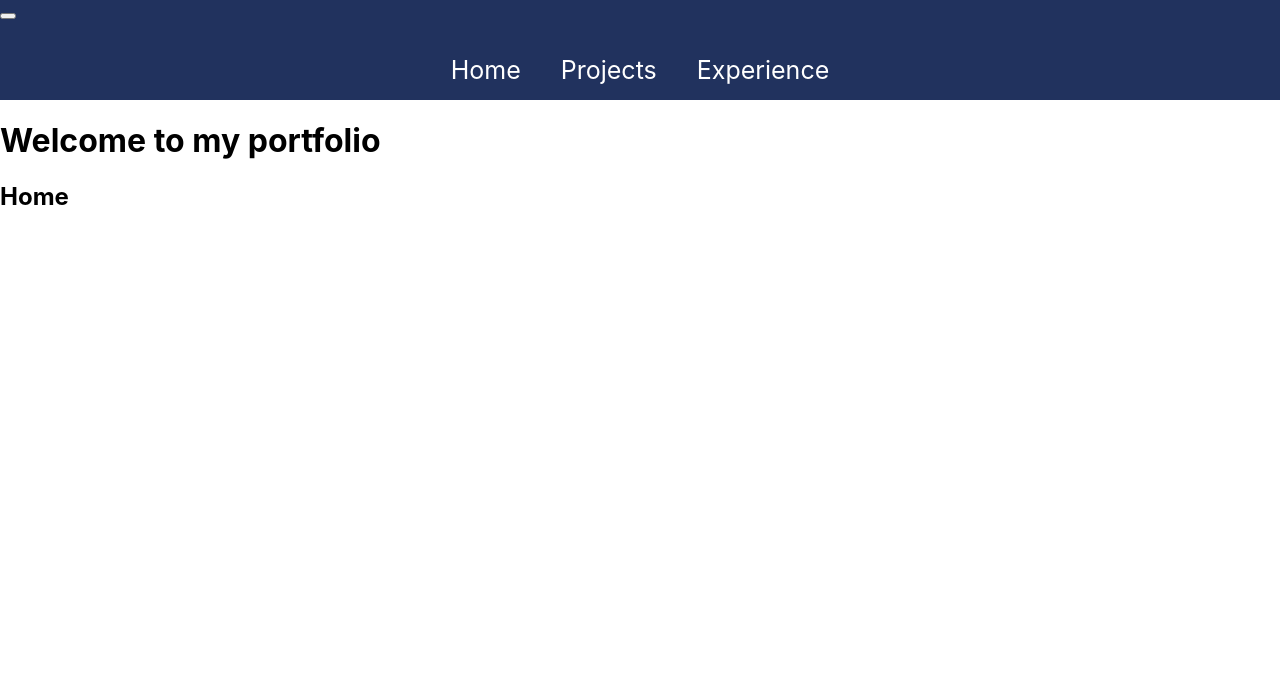
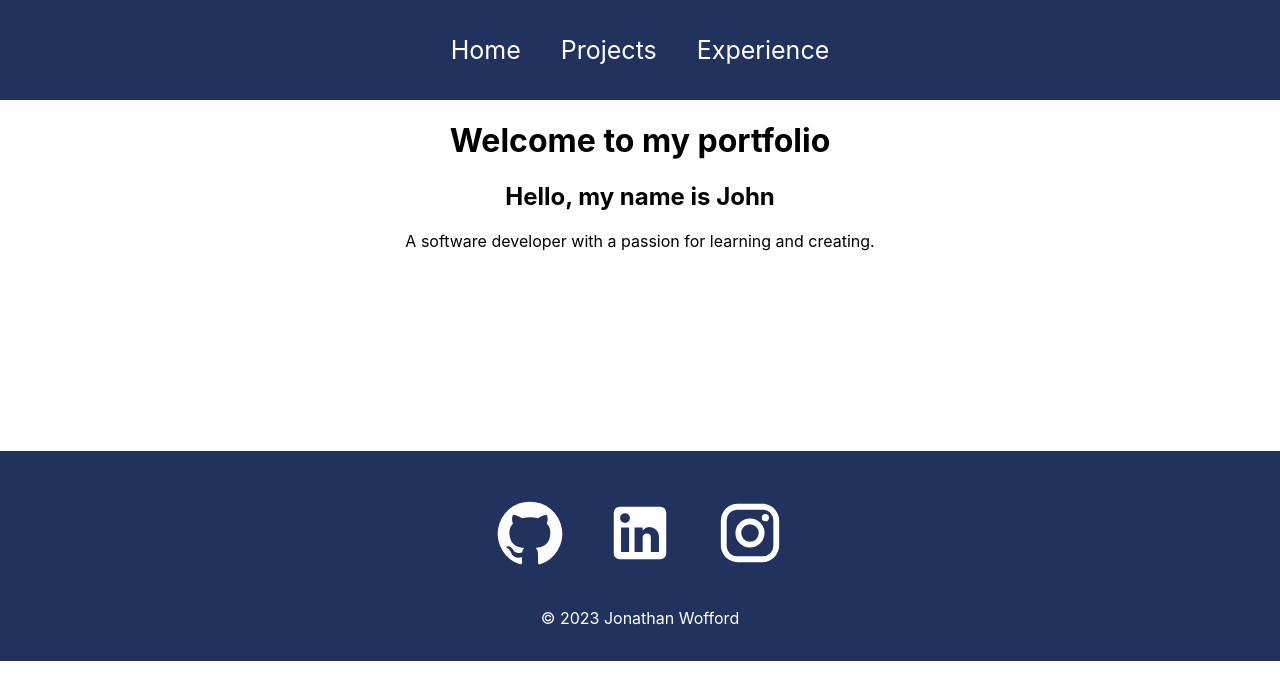
Before and after one commit to jwoff1991/Portfolio-Website, a React (Create React App) app: page / in a window 1280 px wide. Shown: the top 700 px of the page. Built offline with nearby package versions, Linux system fonts and the light colour scheme.

Commit message:
finnished up footer and nav, started work on home page

```diff
--- a/package.json
+++ b/package.json
@@ -3,6 +3,10 @@
   "version": "0.1.0",
   "private": true,
   "dependencies": {
+    "@emotion/react": "^11.11.1",
+    "@emotion/styled": "^11.11.0",
+    "@mui/icons-material": "^5.14.1",
+    "@mui/material": "^5.14.2",
     "@testing-library/jest-dom": "^5.17.0",
     "@testing-library/react": "^13.4.0",
     "@testing-library/user-event": "^13.5.0",
--- a/src/App.js
+++ b/src/App.js
@@ -3,6 +3,8 @@ import { Routes, Route } from "react-router-dom/";
 import Home from './components/Home'
 import Projects from "./components/Projects";
 import Experience from "./components/Experience";
+import './index.css'
+import Footer from "./components/Footer";
 
 
 function App() {
@@ -16,6 +18,7 @@ function App() {
         <Route exact path="/projects" element={<Projects />} />
         <Route exact path="/experience" element={<Experience />} />
       </Routes>
+      <Footer />
     </div>
   );
 }
--- /dev/null
+++ b/src/components/Footer.js
@@ -0,0 +1,29 @@
+import GitHubIcon from "@mui/icons-material/GitHub";
+import LinkedInIcon from "@mui/icons-material/LinkedIn";
+import InstagramIcon from "@mui/icons-material/Instagram";
+import "../styles/footer.css";
+
+function Footer() {
+  const gitHubRedirect = () => {
+    window.location.replace("https://github.com/jwoff1991");
+  };
+  const linkedInRedirect = () => {
+    window.location.replace("https://www.linkedin.com/in/jonathanbwofford/");
+  };
+
+  const instagramRedirect = () => {
+    window.location.replace("https://www.instagram.com/jwoff91/");
+  };
+  return (
+    <div className="footer">
+      <div className="socialMedia">
+        <GitHubIcon onClick={gitHubRedirect}/>
+        <LinkedInIcon onClick={linkedInRedirect}/>
+        <InstagramIcon onClick={instagramRedirect}/>
+      </div>
+      <p> &copy; 2023 Jonathan Wofford</p>
+    </div>
+  );
+}
+
+export default Footer;
--- a/src/components/Home.js
+++ b/src/components/Home.js
@@ -1,7 +1,12 @@
 function Home() {
   return (
-    <div>
-      <h2>Home</h2>
+    <div className="home">
+      <div className="about"></div>
+        <h2>Hello, my name is John </h2>
+          <div className="prompt">
+            A software developer with a passion for learning and creating.
+          </div>
+      <div className="skills"></div>
     </div>
   );
 }
--- a/src/components/Navigation.js
+++ b/src/components/Navigation.js
@@ -1,20 +1,30 @@
-import { NavLink } from "react-router-dom";
+import { NavLink, useLocation } from "react-router-dom";
 import '../styles/Navbar.css'
+import ReorderIcon from "@mui/icons-material/Reorder";
+import { useEffect, useState } from "react";
 
 function Navigation() {
+  const [expandNavbar, setExpandNavbar] = useState(false);
+
+  const location = useLocation()
+
+  useEffect(() => {
+    setExpandNavbar(false)
+  }, [location])
+
   return (
-    <div className="navbar">
+    <div className="navbar" id={expandNavbar ? "open" : "closed"}>
       <div className="toggleButton">
-        <button></button>
+        <button onClick={(e) => setExpandNavbar((prev) => !prev)}>
+          <ReorderIcon />
+        </button>
       </div>
       <div className="links">
-
-          <NavLink exact to="/">
-            Home
-          </NavLink>
-          <NavLink to="/projects">Projects</NavLink>
-          <NavLink to="/experience">Experience</NavLink>
-
+        <NavLink exact to="/">
+          Home
+        </NavLink>
+        <NavLink to="/projects">Projects</NavLink>
+        <NavLink to="/experience">Experience</NavLink>
       </div>
     </div>
   );
--- a/src/index.css
+++ b/src/index.css
@@ -11,3 +11,12 @@ code {
   font-family: source-code-pro, Menlo, Monaco, Consolas, 'Courier New',
     monospace;
 }
+
+.App {
+  text-align: center;
+}
+
+body {
+  padding: 0;
+  margin: 0;
+}
--- a/src/styles/Navbar.css
+++ b/src/styles/Navbar.css
@@ -20,7 +20,7 @@
     font-size: 25px;
   }
 
- /* .toggleButton {
+    .toggleButton {
     width: 100%;
     height: 100px;
     display: flex;
@@ -84,4 +84,5 @@
 
     #open .links {
       flex-direction: row;
-    } */
+    }
+ }
--- /dev/null
+++ b/src/styles/footer.css
@@ -0,0 +1,28 @@
+.footer {
+    width: 100%;
+    height: 200px;
+    background: #21325e;
+    display: flex;
+    justify-content: center;
+    align-items: center;
+    flex-direction: column;
+    padding-top: 10px;
+    margin-top: 200px;
+  }
+
+  .socialMedia svg {
+    color: white;
+    margin: 20px;
+    font-size: 70px;
+    cursor: pointer;
+  }
+
+  .footer p {
+    color: white;
+  }
+
+  @media only screen and (max-width: 600px) {
+    .footer svg {
+      font-size: 50px;
+    }
+  }
```
Also changed, not shown: 1 other file (tests, documents, lock files or other folders).
